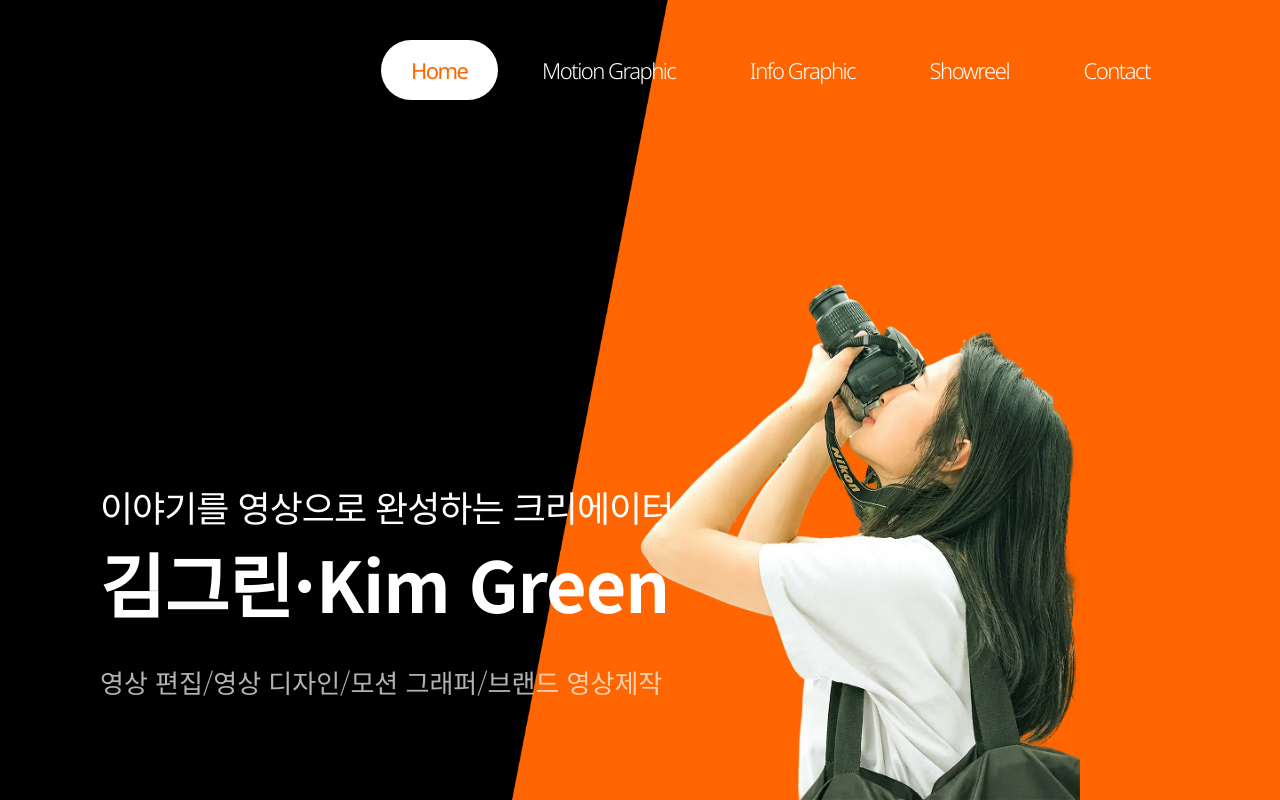
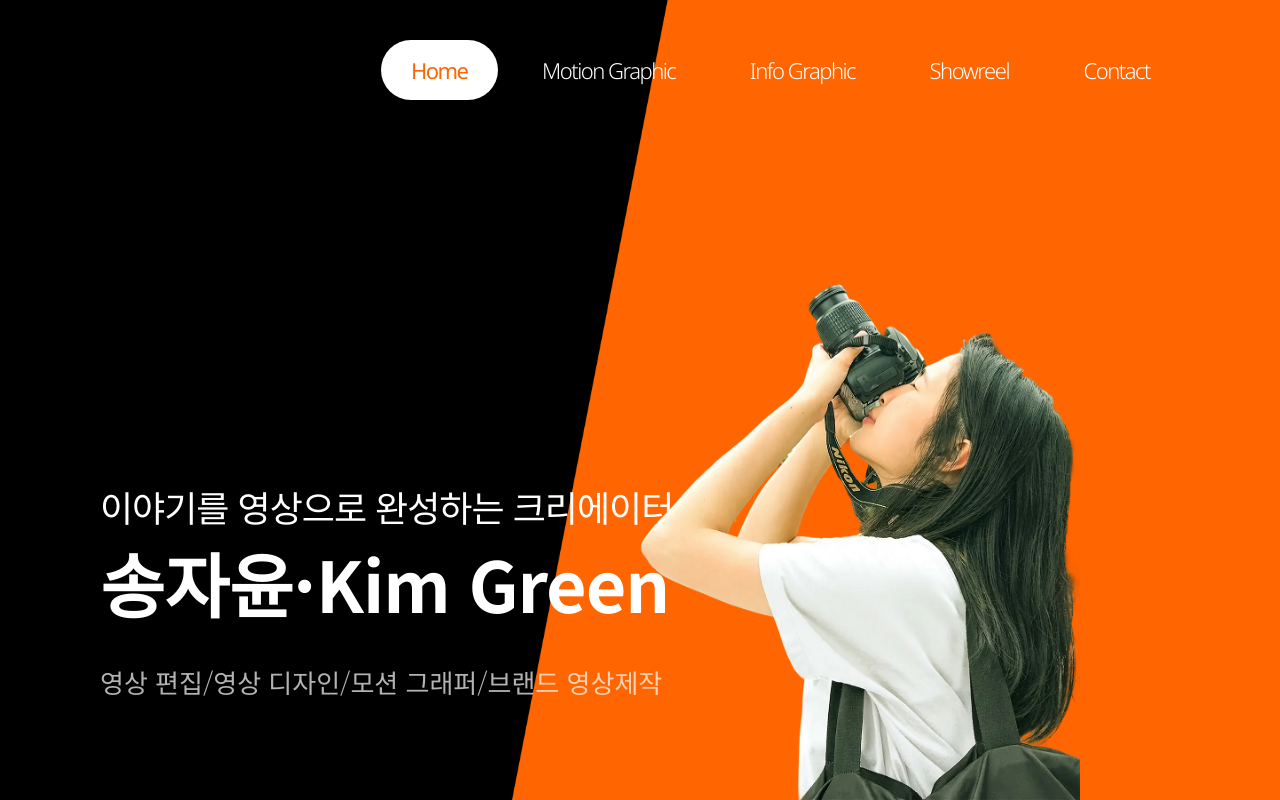
Before and after one commit to cilunking/portfolio, a plain HTML site: page index.html in a window 1280 px wide. Shown: the top 800 px of the page. Drawn offline with nearby package versions, Linux system fonts and the light colour scheme.

Commit message:
index upload

```diff
--- a/index.html
+++ b/index.html
@@ -39,7 +39,7 @@
         <div class="title">
             <div class="name">
                 <p>이야기를 영상으로 완성하는 크리에이터,</p>
-                <h2>김그린·<span>Kim Green</span></h2>
+                <h2>송자윤·<span>Kim Green</span></h2>
             </div>
 
             <p class="des">영상 편집/영상 디자인/모션 그래퍼/브랜드 영상제작</p>
```
